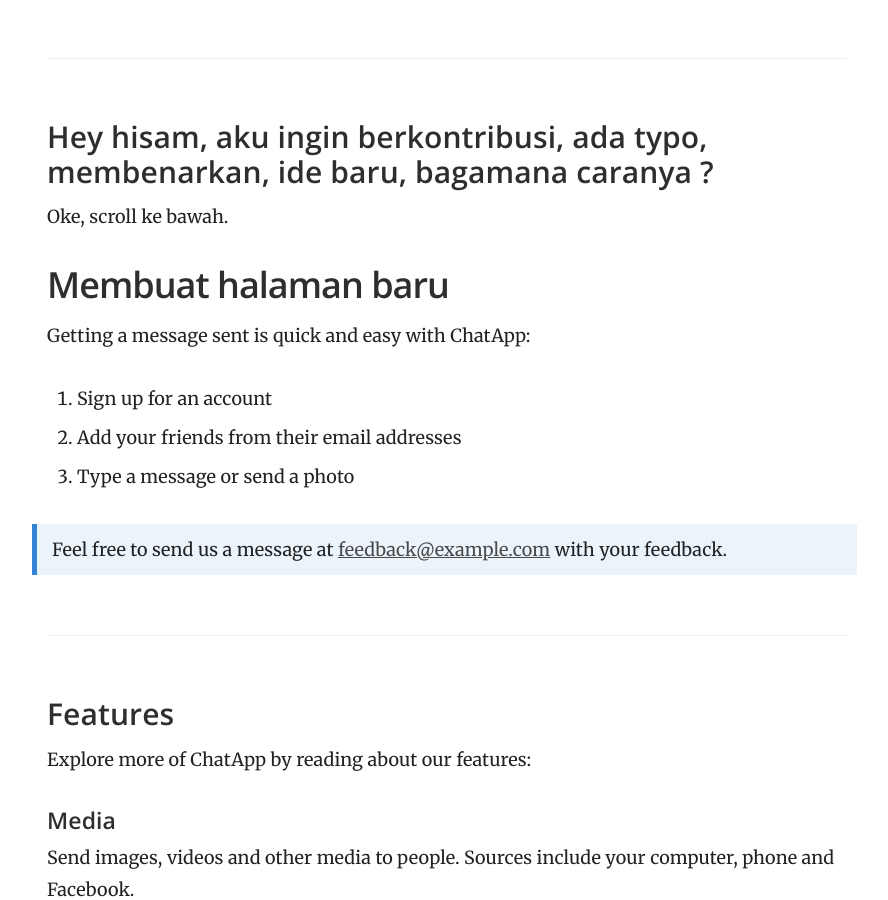
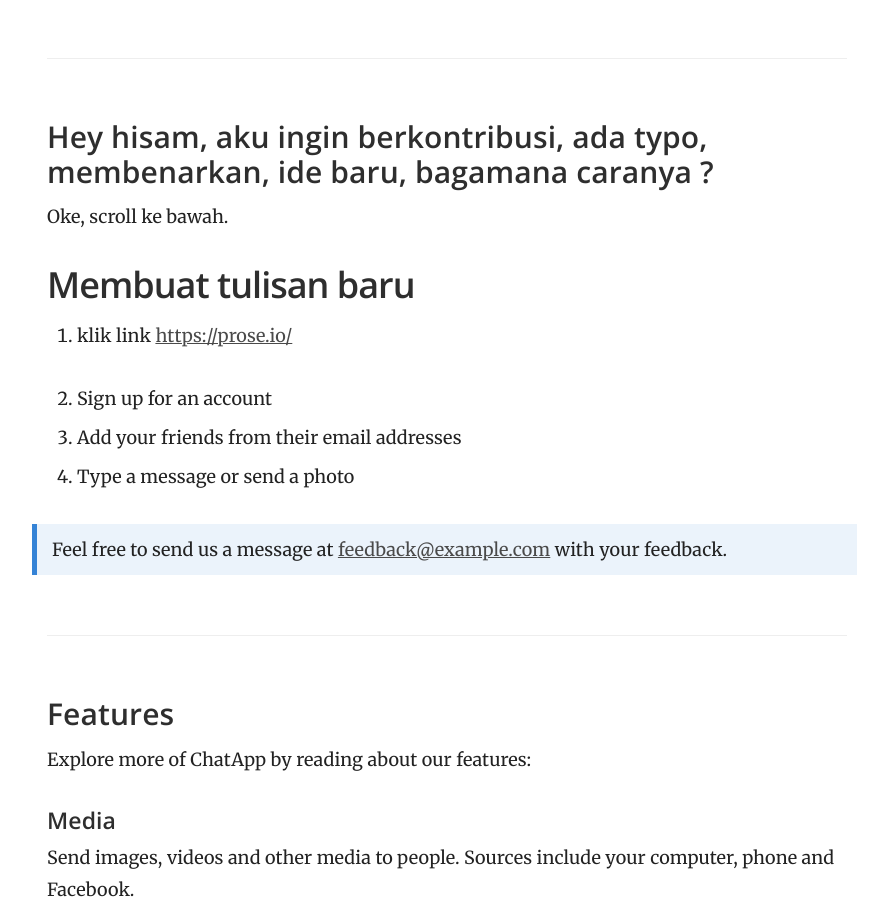
Before and after one commit to hanyakita-group/hakemy-docs, a Jekyll site: the page built from index.md, in a window 1280 px wide and 900 px high, scrolled down 981 px. Shown: the whole window, without its empty margins (343-1231 px from the left). Built offline with Jekyll 4.4.1, drawn with Linux system fonts in a browser that asks for light colours.

Commit message:
Update index.md

```diff
--- a/index.md
+++ b/index.md
@@ -17,9 +17,9 @@ Hakemi adalah singkatan dari hanya kita academy.
 
 Oke, scroll ke bawah.
 
-## Membuat halaman baru
+## Membuat tulisan baru
 
-Getting a message sent is quick and easy with ChatApp:
+1. klik link [https://prose.io/](https://prose.io/ "prose.io")
 
 1. Sign up for an account
 2. Add your friends from their email addresses
```
